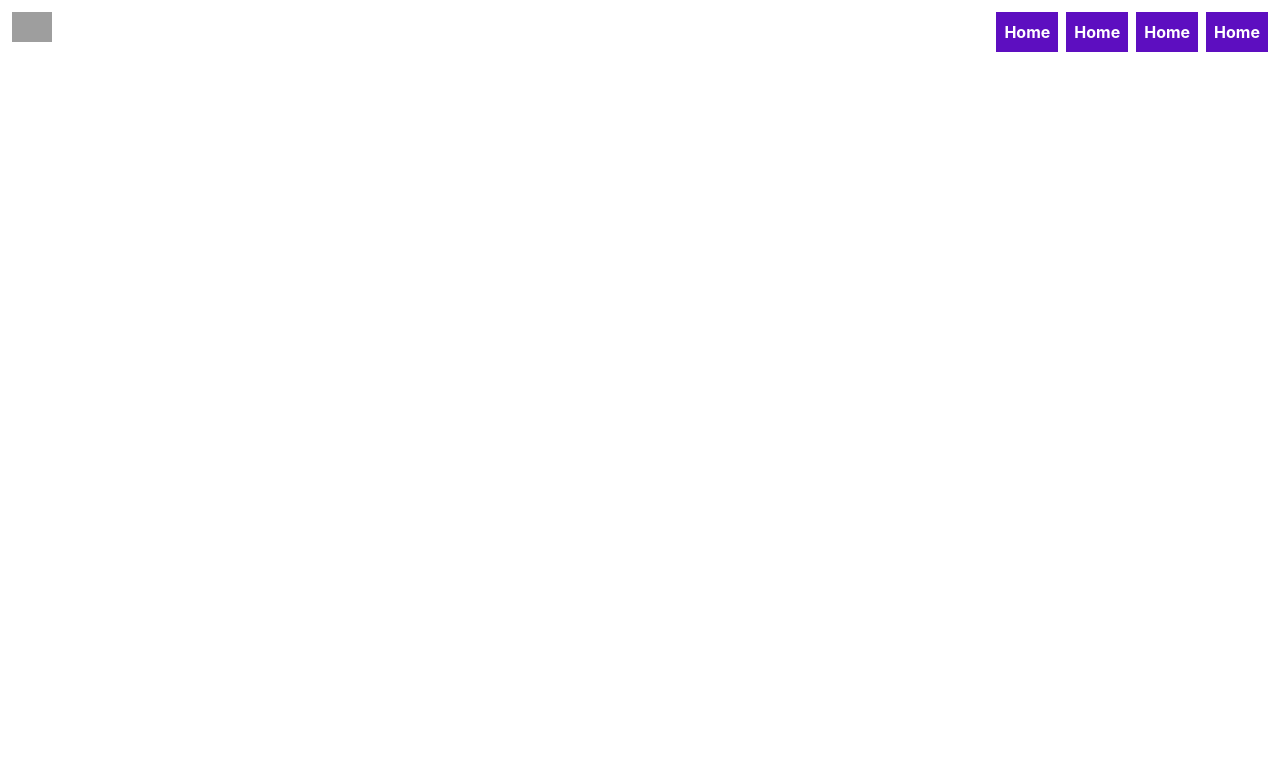
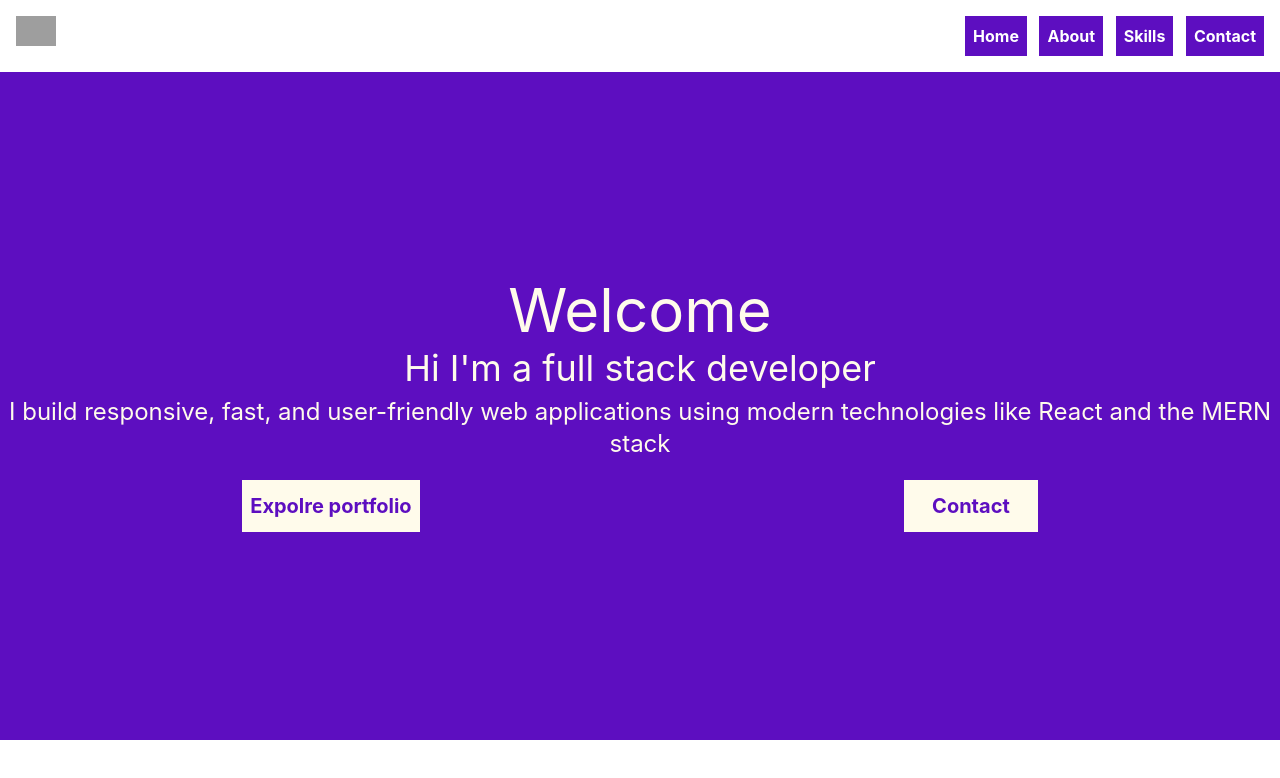
Before and after one commit to Sadwalps/nextjs-demo, a Next.js app: page / in a window 1280 px wide. Shown: the top 778 px of the page. Built offline with nearby package versions, Linux system fonts and the light colour scheme; grey boxes are pictures that could not be loaded.

Commit message:
home page

```diff
--- a/app/about/page.tsx
+++ b/app/about/page.tsx
@@ -1,9 +1,7 @@
-import React from 'react'
 
-export const About = () => {
+
+export default function About ()  {
   return (
     <div>about page</div>
   )
 }
-
-export default About
--- a/app/contact/page.tsx
+++ b/app/contact/page.tsx
@@ -1,9 +1,7 @@
-import React from 'react'
 
-export const Contact = () => {
+
+export default function Contact  () {
   return (
     <div>contact page</div>
   )
 }
-
-export default Contact
--- a/app/page.tsx
+++ b/app/page.tsx
@@ -1,19 +1,30 @@
-import Image from "next/image";
-
+import Link from "next/link";
 export default function Home() {
   return (
     <>
       <div>
         {/* navbar */}
-     <div className = "bg-white-200 container-fluid w-full flex justify-between p-3">
-      <img src="https://static.vecteezy.com/system/resources/thumbnails/065/754/945/small_2x/vibrant-letter-s-colorful-abstract-art-paint-splatter-png.png" alt="" style={{height:"30px", width:"40px"}} />
+        <div className="bg-white-200 container-fluid w-full flex justify-between p-4">
+          <img src="https://static.vecteezy.com/system/resources/thumbnails/065/754/945/small_2x/vibrant-letter-s-colorful-abstract-art-paint-splatter-png.png" alt="" style={{ height: "30px", width: "40px" }} />
           <div>
-<button className="bg-violet-800 text-white p-2 ms-2 font-bold hover:bg-pink-700 ">Home</button>
-      <button className="bg-violet-800 text-white p-2 ms-2 font-bold hover:bg-pink-700 ">Home</button>
-      <button className="bg-violet-800 text-white p-2 ms-2 font-bold hover:bg-pink-700 ">Home</button>
-      <button className="bg-violet-800 text-white p-2 ms-2 font-bold hover:bg-pink-700 ">Home</button>
+            <Link href={'/'}> <button className="bg-violet-800 text-white p-2 ms-2 font-bold hover:bg-pink-700 ">Home</button></Link>
+            <Link href={'/about'}> <button className="bg-violet-800 text-white p-2 ms-2 font-bold hover:bg-pink-700 ">About</button></Link>
+            <Link href={'/skills'}> <button className="bg-violet-800 text-white p-2 ms-2 font-bold hover:bg-pink-700 ">Skills</button></Link>
+            <Link href={'/contact'}> <button className="bg-violet-800 text-white p-2 ms-2 font-bold hover:bg-pink-700 ">Contact</button></Link>
+          </div>
         </div>
 
+        {/* Hero section */}
+        <div className="bg-violet-800 h-167 flex justify-center items-center">
+          <div className="text-amber-50 text-center" >
+            <h1 className=" text-6xl ">Welcome</h1>
+            <h3 className="text-4xl pt-2">Hi I'm a full stack developer</h3>
+            <h4 className="text-2xl mt-2" >I build responsive, fast, and user-friendly web applications using modern technologies like React and the MERN stack</h4>
+            <div className="flex justify-around pt-5">
+              <button className="py-3 px-2 bg-amber-50 text-violet-800 text-xl font-bold hover:text-amber-50 hover:bg-violet-600 hover:shadow-amber-50">Expolre portfolio</button>
+             <Link href={'/contact'}> <button className="py-3 px-7 bg-amber-50 text-violet-800 text-xl font-bold hover:text-amber-50 hover:bg-violet-600 hover:shadow-amber-50">Contact</button></Link>
+            </div>
+          </div>
         </div>
       </div>
     </>
--- a/app/skills/page.tsx
+++ b/app/skills/page.tsx
@@ -1,8 +1,7 @@
-import React from 'react'
 
-export const Skills = () => {
+
+export default function Skills ()  {
   return (
     <div>skills page</div>
   )
 }
-export default Skills
```
Lines whose indentation alone changed are shown as unchanged.
